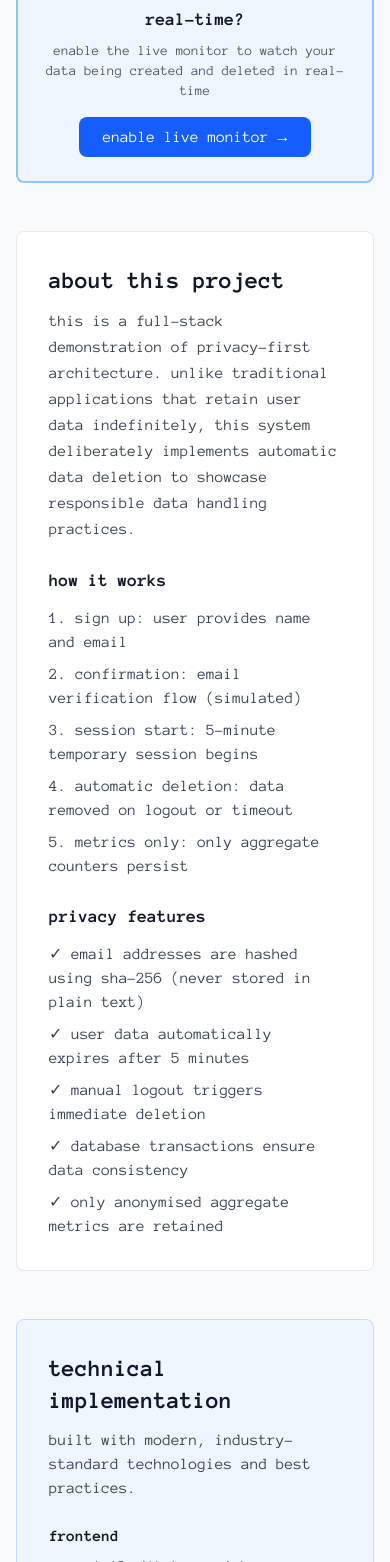
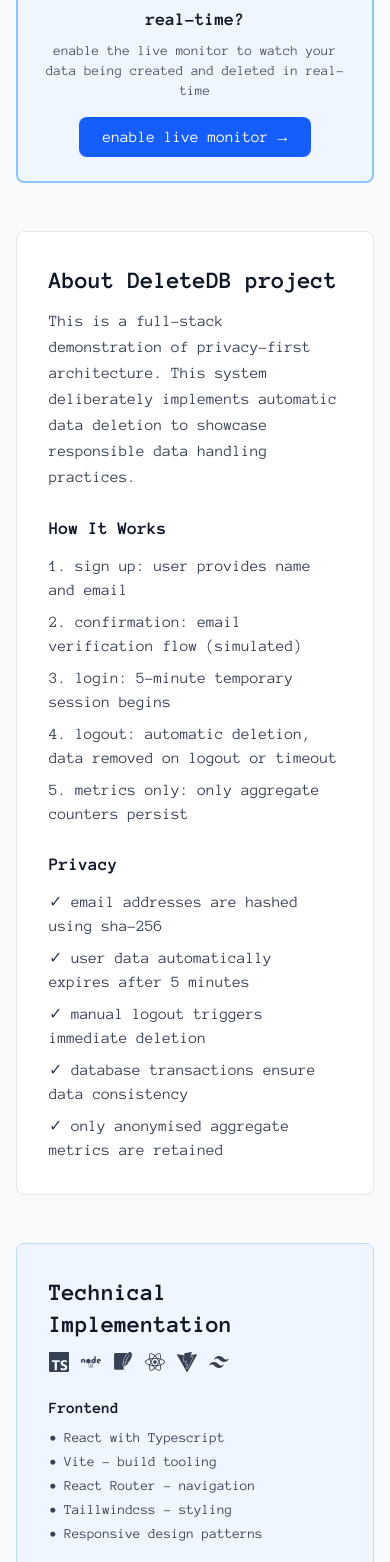
Before and after one commit to aaronAlien/delete_db, a React (Vite) app in the folder frontend/: page /app/1 in a window 390 px wide. Shown: the part 438-2000 px from the top of the page. Built offline with nearby package versions, Linux system fonts and the light colour scheme; no server answers.

Commit message:
- add react-icons to homepage
- fix css import

- svg avatar icon

- small screen margin

```diff
--- a/frontend/index.html
+++ b/frontend/index.html
@@ -2,7 +2,7 @@
 <html lang="en">
   <head>
     <meta charset="UTF-8" />
-    <link rel="icon" type="image/svg+xml" href="/vite.svg" />
+    <link rel="icon" type="image/svg+xml" href="/avatar_dark.png" />
     <link rel="preconnect" href="https://fonts.googleapis.com" />
     <link rel="preconnect" href="https://fonts.gstatic.com" crossorigin />
     <link
--- a/frontend/package.json
+++ b/frontend/package.json
@@ -13,6 +13,7 @@
     "@tailwindcss/vite": "^4.1.18",
     "react": "^19.2.0",
     "react-dom": "^19.2.0",
+    "react-icons": "^5.5.0",
     "react-router-dom": "^7.13.0"
   },
   "devDependencies": {
--- a/frontend/src/index.css
+++ b/frontend/src/index.css
@@ -1,6 +1,5 @@
+@import url("https://fonts.googleapis.com/css2?family=Anonymous+Pro:wght@400;700&display=swap");
 @import "tailwindcss";
-
-@import url("https://fonts.googleapis.com/css2?family=Anonymous+Pro:wght@400;700&display=swap");
 
 @theme {
   /* fonts */
--- a/frontend/src/pages/Homepage.tsx
+++ b/frontend/src/pages/Homepage.tsx
@@ -3,6 +3,8 @@ import { useParams, useNavigate } from "react-router-dom";
 import { api } from "../lib/api";
 import LogoutModal from "../components/LogoutModal";
 import { useDatabaseWidget } from "../context/DatabaseWidgetContext";
+import { FaNode, FaReact } from "react-icons/fa";
+import { SiTailwindcss, SiTypescript, SiVite, SiSqlite } from "react-icons/si";
 
 export default function Homepage() {
   const { token } = useParams();
@@ -87,12 +89,14 @@ export default function Homepage() {
     <>
       <div className='min-h-screen bg-gray-50'>
         {/* add padding top on mobile for the widget banner */}
-        <div className="md:pt-0 pt-12">
+        <div className='md:pt-0 pt-12'>
           {/* navbar */}
           <nav className='bg-white border-b border-gray-200'>
             <div className='max-w-7xl mx-auto px-4 sm:px-6 lg:px-8'>
               <div className='flex justify-between items-center h-16'>
-              <div className='text-xl font-bold text-gray-900'>privacy app</div>
+                <div className='text-xl font-bold text-gray-900'>
+                  privacy app
+                </div>
 
                 <div className='flex items-center gap-4'>
                   {/* timer */}
@@ -131,16 +135,17 @@ export default function Homepage() {
 
             {/* database monitor prompt */}
             {!isEnabled && (
-              <div className="bg-blue-50 border-2 border-blue-300 rounded-lg p-6 text-center">
-                <h3 className="text-lg font-semibold text-gray-900 mb-2">
+              <div className='bg-blue-50 border-2 border-blue-300 rounded-lg p-6 text-center'>
+                <h3 className='text-lg font-semibold text-gray-900 mb-2'>
                   want to see the database in real-time?
                 </h3>
-                <p className="text-sm text-gray-600 mb-4">
-                  enable the live monitor to watch your data being created and deleted in real-time
+                <p className='text-sm text-gray-600 mb-4'>
+                  enable the live monitor to watch your data being created and
+                  deleted in real-time
                 </p>
                 <button
                   onClick={enableWidget}
-                  className="px-6 py-2 bg-blue-600 text-white rounded-lg hover:bg-blue-700 font-medium"
+                  className='px-6 py-2 bg-blue-600 text-white rounded-lg hover:bg-blue-700 font-medium'
                 >
                   enable live monitor →
                 </button>
@@ -151,36 +156,35 @@ export default function Homepage() {
             <div className='bg-white border border-gray-200 rounded-lg p-8 space-y-6'>
               <div>
                 <h2 className='text-2xl font-bold text-gray-900 mb-3'>
-                about this project
+                  About DeleteDB project
                 </h2>
                 <p className='text-gray-700 leading-relaxed'>
-                this is a full-stack demonstration of privacy-first
-                architecture. unlike traditional applications that retain user
-                data indefinitely, this system deliberately implements automatic
+                  This is a full-stack demonstration of privacy-first
+                  architecture. This system deliberately implements automatic
                   data deletion to showcase responsible data handling practices.
                 </p>
               </div>
 
               <div>
                 <h3 className='text-lg font-semibold text-gray-900 mb-3'>
-                how it works
+                  How It Works
                 </h3>
                 <div className='space-y-2 text-gray-700'>
                   <p>
-                  <span className='font-medium'>1. sign up:</span> user provides
-                  name and email
+                    <span className='font-medium'>1. sign up:</span> user
+                    provides name and email
                   </p>
                   <p>
                     <span className='font-medium'>2. confirmation:</span> email
                     verification flow (simulated)
                   </p>
                   <p>
-                  <span className='font-medium'>3. session start:</span>{" "}
-                  5-minute temporary session begins
+                    <span className='font-medium'>3. login:</span> 5-minute
+                    temporary session begins
                   </p>
                   <p>
-                  <span className='font-medium'>4. automatic deletion:</span>{" "}
-                  data removed on logout or timeout
+                    <span className='font-medium'>4. logout:</span> automatic
+                    deletion, data removed on logout or timeout
                   </p>
                   <p>
                     <span className='font-medium'>5. metrics only:</span> only
@@ -191,13 +195,10 @@ export default function Homepage() {
 
               <div>
                 <h3 className='text-lg font-semibold text-gray-900 mb-3'>
-                privacy features
+                  Privacy
                 </h3>
                 <ul className='space-y-2 text-gray-700'>
-                <li>
-                  ✓ email addresses are hashed using sha-256 (never stored in
-                  plain text)
-                </li>
+                  <li>✓ email addresses are hashed using sha-256</li>
                   <li>✓ user data automatically expires after 5 minutes</li>
                   <li>✓ manual logout triggers immediate deletion</li>
                   <li>✓ database transactions ensure data consistency</li>
@@ -210,60 +211,51 @@ export default function Homepage() {
             <div className='bg-blue-50 border border-blue-200 rounded-lg p-8 space-y-6'>
               <div>
                 <h2 className='text-2xl font-bold text-gray-900 mb-3'>
-                technical implementation
+                  Technical Implementation
                 </h2>
-              <p className='text-gray-700 mb-6'>
-                built with modern, industry-standard technologies and best
-                practices.
+                <p className='flex flex-wrap gap-3 text-xl text-gray-700 mb-6'>
+                  <SiTypescript title='TypeScript' />
+                  <FaNode title='Node' />
+                  <SiSqlite title="Sqlite" />
+                  <FaReact title='React' />
+                  <SiVite title="Vite" />
+                  <SiTailwindcss title='Tailwind CSS' />
                 </p>
               </div>
 
               <div className='grid md:grid-cols-2 gap-6'>
                 <div>
-                <h3 className='font-semibold text-gray-900 mb-2'>frontend</h3>
+                  <h3 className='font-semibold text-gray-900 mb-2'>Frontend</h3>
                   <ul className='space-y-1 text-sm text-gray-700'>
-                  <li>• react 18 with typescript</li>
-                  <li>• vite for build tooling</li>
-                  <li>• react router for spa navigation</li>
-                  <li>• tailwind css v4 for styling</li>
-                  <li>• responsive design patterns</li>
+                    <li>• React with Typescript</li>
+                    <li>• Vite - build tooling</li>
+                    <li>• React Router - navigation</li>
+                    <li>• Taillwindcss - styling</li>
+                    <li>• Responsive design patterns</li>
                   </ul>
                 </div>
 
                 <div>
-                <h3 className='font-semibold text-gray-900 mb-2'>backend</h3>
+                  <h3 className='font-semibold text-gray-900 mb-2'>Backend</h3>
                   <ul className='space-y-1 text-sm text-gray-700'>
-                  <li>• node.js with express</li>
-                  <li>• typescript for type safety</li>
-                  <li>• sqlite3 with better-sqlite3</li>
-                  <li>• restful api design</li>
-                  <li>• database transactions</li>
+                    <li>• Node.js with express</li>
+                    <li>• Typescript - type safety</li>
+                    <li>• Sqlite3 with better-sqlite3</li>
+                    <li>• Restful api design</li>
+                    <li>• Database transactions</li>
                   </ul>
                 </div>
 
                 <div>
                   <h3 className='font-semibold text-gray-900 mb-2'>
-                  architecture
+                    Architecture
                   </h3>
                   <ul className='space-y-1 text-sm text-gray-700'>
-                  <li>• mvc pattern</li>
-                  <li>• separation of concerns</li>
-                  <li>• cryptographic hashing (sha-256)</li>
-                  <li>• session management</li>
-                  <li>• error handling & validation</li>
-                </ul>
-              </div>
-
-              <div>
-                <h3 className='font-semibold text-gray-900 mb-2'>
-                  demonstrated concepts
-                </h3>
-                <ul className='space-y-1 text-sm text-gray-700'>
-                  <li>• full crud operations</li>
-                  <li>• atomic transactions</li>
-                  <li>• lifecycle management</li>
-                  <li>• privacy-by-design</li>
-                  <li>• data minimisation</li>
+                    <li>• MVC pattern</li>
+                    <li>• Separation of concerns</li>
+                    <li>• Cryptographic hashing (sha-256)</li>
+                    <li>• Session management</li>
+                    <li>• Error handling & validation</li>
                   </ul>
                 </div>
               </div>
--- a/frontend/src/pages/Signup.tsx
+++ b/frontend/src/pages/Signup.tsx
@@ -7,7 +7,7 @@ export default function Signup() {
   const { isEnabled, enableWidget } = useDatabaseWidget();
 
   return (
-    <div className='min-h-screen bg-gradient-to-br from-primary-50 via-accent-50 to-purple-50 flex flex-col items-center justify-center p-4'>
+    <div className='min-h-screen sm:mt-0 mt-12 bg-gradient-to-br from-primary-50 via-accent-50 to-purple-50 flex flex-col items-center justify-center p-4'>
       <div className='w-full max-w-md space-y-8'>
         {/* illustration */}
         <div className='text-center'>
```
Also changed, not shown: frontend/public/avatar_dark.png (added), 1 other file (tests, documents, lock files or other folders). Lines whose indentation alone changed are shown as unchanged.
